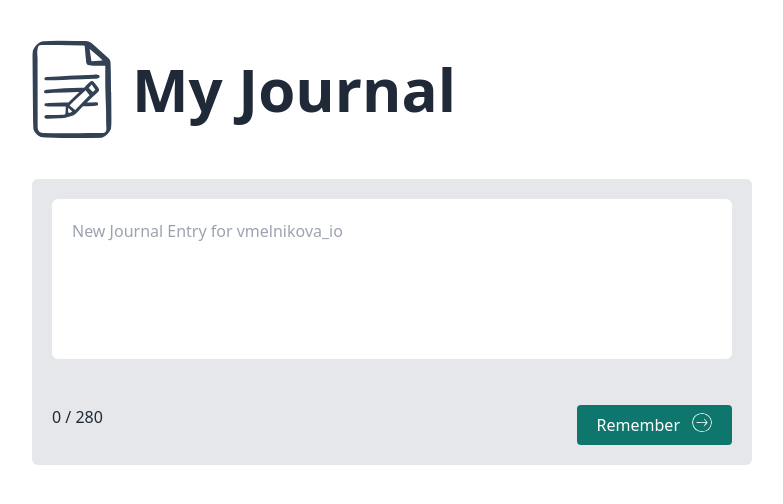
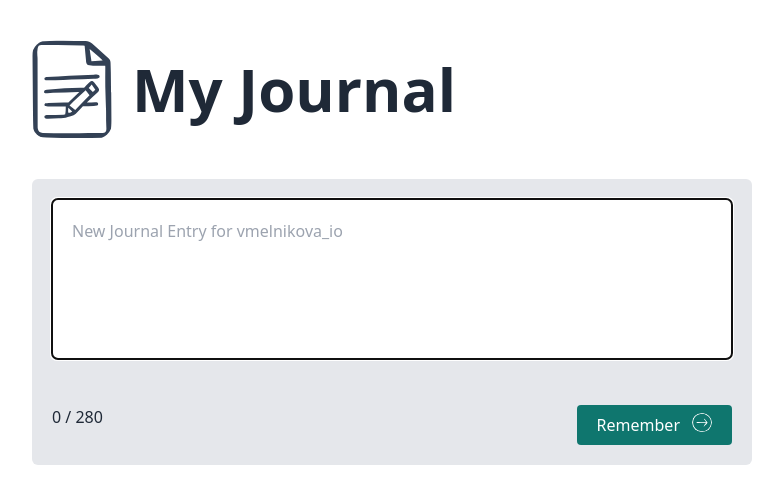
Before and after one commit to bevuxyna/vue-school-my-journal, a Vue app: page / in a window 1280 px wide. Shown: the top 504 px of the page, without its empty margins (248-1031 px from the left). Built offline with nearby package versions, Linux system fonts and the light colour scheme.

Commit message:
typing template refs

```diff
--- a/src/components/EntryEditor.vue
+++ b/src/components/EntryEditor.vue
@@ -1,12 +1,13 @@
 <script lang="ts" setup>
 import EmojiField from "@/components/EmojiField.vue";
 import ArrowCircleRight from "@/assets/icons/arrow-circle-right.svg";
-import {computed, ref} from "vue";
+import {computed, onMounted, ref} from "vue";
 import type {Emoji} from "@/types/Emoji";
 import type {Entry} from "@/types/Entry";
 
 const body = ref('');
 const emoji = ref<Emoji | null>(null);
+const textarea = ref<HTMLTextAreaElement | null>(null);
 const charCount = computed(() => body.value.length);
 const maxChars = 280;
 
@@ -26,11 +27,15 @@ const handleSubmit = () => {
   body.value = '';
   emoji.value = null;
 }
+
+onMounted(() => {
+  textarea.value?.focus();
+});
 </script>
 
 <template>
   <form class="entry-form" @submit.prevent="handleSubmit">
-    <textarea :value="body" @keyup="handleTextInput" placeholder="New Journal Entry for vmelnikova_io"></textarea>
+    <textarea :value="body" ref="textarea" @keyup="handleTextInput" placeholder="New Journal Entry for vmelnikova_io"></textarea>
     <EmojiField v-model="emoji" />
     <div class="entry-form-footer">
       <span>{{ charCount }} / {{ maxChars }}</span>
```
